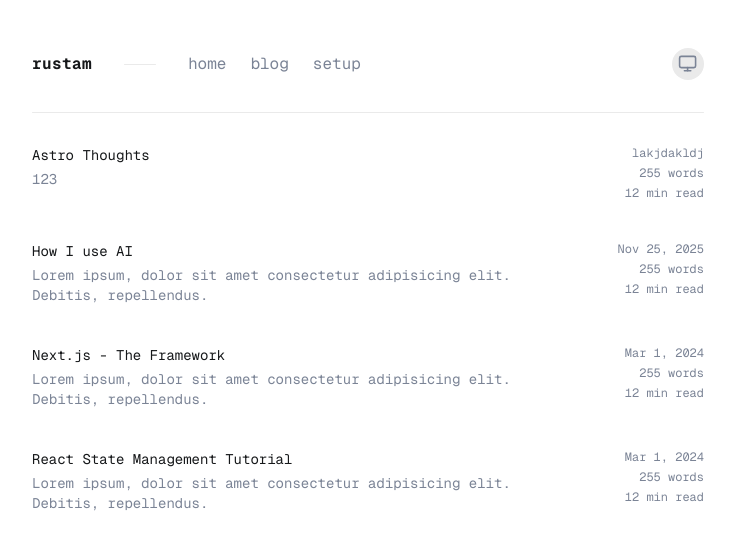
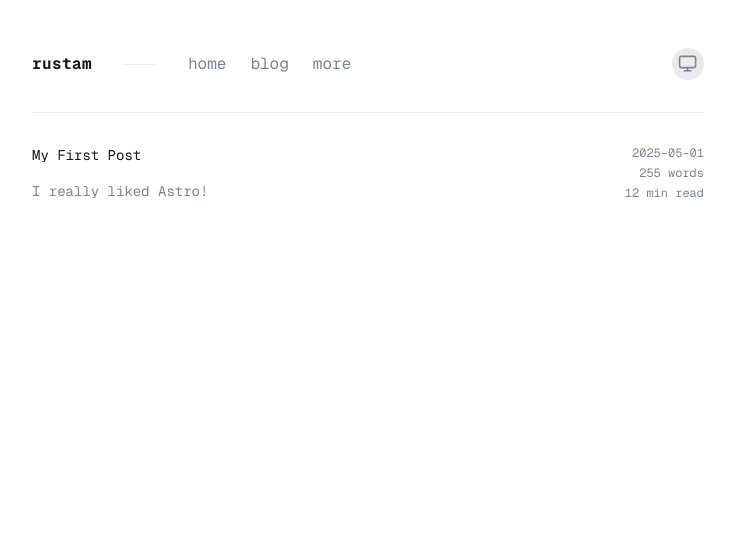
Before and after one commit to frixaco/frixaco.com, a Next.js app: page /blog in a window 1280 px wide. Shown: the top 550 px of the page, without its empty margins (272-1007 px from the left). Built offline with nearby package versions, Linux system fonts and the light colour scheme.

Commit message:
Finish setting up blog page

```diff
--- a/package.json
+++ b/package.json
@@ -19,7 +19,7 @@
     "class-variance-authority": "^0.7.1",
     "clsx": "^2.1.1",
     "lucide-react": "^0.544.0",
-    "next": "^15.6.0-canary.38",
+    "next": "^15.6.0-canary.43",
     "next-themes": "^0.4.6",
     "postcss": "^8.5.6",
     "react": "19.1.1",
--- /dev/null
+++ b/src/app/blog/[slug]/page.tsx
@@ -0,0 +1,28 @@
+import { readdirSync } from "fs";
+import path from "path";
+
+export default async function Page({
+  params,
+}: {
+  params: Promise<{ slug: string }>;
+}) {
+  const { slug } = await params;
+  const { default: Post } = await import(`@/content/${slug}.mdx`);
+
+  return (
+    <div className="prose-invert prose-img:mx-auto prose-headings:pb-4 prose-headings:font-bold prose-h1:text-xl prose-h2:text-lg prose-h3:text-base prose-a:hover:text-pink-500 prose-a:underline">
+      <Post />
+    </div>
+  );
+}
+
+export function generateStaticParams() {
+  const dir = path.join(process.cwd(), "src", "content");
+  const files = readdirSync(dir);
+
+  return files
+    .filter((file) => file.endsWith(".mdx"))
+    .map((file) => ({ slug: file.replace(/\.mdx$/, "") }));
+}
+
+export const dynamicParams = false;
--- a/src/app/blog/astro-thoughts/layout.tsx
+++ /dev/null
@@ -1,9 +0,0 @@
-export default function Layout({
-  children,
-}: Readonly<{ children: React.ReactNode }>) {
-  return (
-    <div className="prose-invert prose-img:mx-auto prose-headings:pb-4 prose-headings:font-bold prose-h1:text-xl prose-h2:text-lg prose-h3:text-base prose-a:hover:text-pink-500 prose-a:underline">
-      {children}
-    </div>
-  );
-}
--- a/src/app/blog/page.tsx
+++ b/src/app/blog/page.tsx
@@ -1,63 +1,41 @@
+import path from "path";
+import { readdirSync } from "fs";
 import Link from "next/link";
 
-const entries = [
-  {
-    id: "1",
-    title: "How I use AI",
-    description:
-      "Lorem ipsum, dolor sit amet consectetur adipisicing elit. Debitis, repellendus.",
-    date: "Nov 25, 2025",
-  },
-  {
-    id: "2",
-    title: "Next.js - The Framework",
-    description:
-      "Lorem ipsum, dolor sit amet consectetur adipisicing elit. Debitis, repellendus.",
-    date: "Mar 1, 2024",
-  },
-  {
-    id: "3",
-    title: "React State Management Tutorial",
-    description:
-      "Lorem ipsum, dolor sit amet consectetur adipisicing elit. Debitis, repellendus.",
-    date: "Mar 1, 2024",
-  },
-];
+export type PostMetadata = {
+  title: string;
+  date: string;
+  description: string;
+};
 
-export default function Page() {
+export default async function Page() {
+  const postsDir = path.join(process.cwd(), "src", "content");
+  const files = readdirSync(postsDir);
+
+  const posts: (PostMetadata & { slug: string })[] = await Promise.all(
+    files
+      .filter((file) => file.endsWith(".mdx"))
+      .map(async (file) => {
+        const slug = file.replace(/\.mdx$/, "");
+        const { metadata } = await import(`@/content/${slug}.mdx`);
+        return { ...metadata, slug };
+      })
+  );
+  posts.sort((a, b) => new Date(b.date).getTime() - new Date(a.date).getTime());
+
   return (
     <div className="flex flex-col gap-10 text-cyber-grey">
-      <Link href="/blog/astro-thoughts">
-        <article className="flex relative group text-sm gap-12">
-          <div className="flex flex-col flex-1 cursor-pointer gap-1">
+      {posts.map((post, i) => (
+        <article key={i} className="flex relative group text-sm gap-12">
+          <div className="flex flex-col flex-1 cursor-pointer gap-1 justify-between">
             <h3 className="line-clamp-1 text-cyber-fg truncate">
-              Astro Thoughts
+              <Link href={`/blog/${post.slug}`}>{post.title}</Link>
             </h3>
-            <p className="">123</p>
+            <p className="">{post.description}</p>
           </div>
 
           <div className="flex flex-col items-end gap-1">
-            <span className="text-xs text-nowrap">lakjdakldj</span>
-            <span className="text-xs text-nowrap">255 words</span>
-            <span className="text-xs text-nowrap">12 min read</span>
-          </div>
-
-          <div className="absolute top-0 bottom-0 -left-4 w-0.5 scale-y-0 group-hover:scale-y-100 origin-center group-hover:delay-100 transition-transform duration-300 bg-cyber-grey"></div>
-          {/* <span className="absolute left-0 bottom-0 -translate-x-5/6 -translate-y-1 -rotate-90 text-cyber-grey text-xs opacity-0 group-hover:opacity-100 transition-opacity duration-300 group-hover:delay-100"> */}
-          {/*   255 */}
-          {/* </span> */}
-        </article>
-      </Link>
-
-      {entries.map((e) => (
-        <article key={e.id} className="flex relative group text-sm gap-12">
-          <div className="flex flex-col flex-1 cursor-pointer gap-1">
-            <h3 className="line-clamp-1 text-cyber-fg truncate">{e.title}</h3>
-            <p className="">{e.description}</p>
-          </div>
-
-          <div className="flex flex-col items-end gap-1">
-            <span className="text-xs text-nowrap">{e.date}</span>
+            <span className="text-xs text-nowrap">{post.date}</span>
             <span className="text-xs text-nowrap">255 words</span>
             <span className="text-xs text-nowrap">12 min read</span>
           </div>
--- a/src/app/layout.tsx
+++ b/src/app/layout.tsx
@@ -53,7 +53,7 @@ export default function RootLayout({
                       <Link href="/blog">blog</Link>
                     </h2>
                     <h2 className="cursor-pointer hover:text-cyber-fg duration-200 transition-colors">
-                      <Link href="/setup">setup</Link>
+                      <Link href="/more">more</Link>
                     </h2>
                   </div>
                 </div>
--- a/src/app/blog/astro-thoughts/page.mdx
+++ b/src/content/astro-thoughts.mdx
@@ -1,3 +1,9 @@
+export const metadata = {
+  title: 'My First Post',
+  description: 'I really liked Astro!',
+  date: '2025-05-01',
+}
+
 # My thoughts on Astro that no one asked
 
 ## TLDR:
```
Also changed, not shown: src/app/more/page.tsx (renamed from src/app/setup/page.tsx), 1 other file (tests, documents, lock files or other folders).
